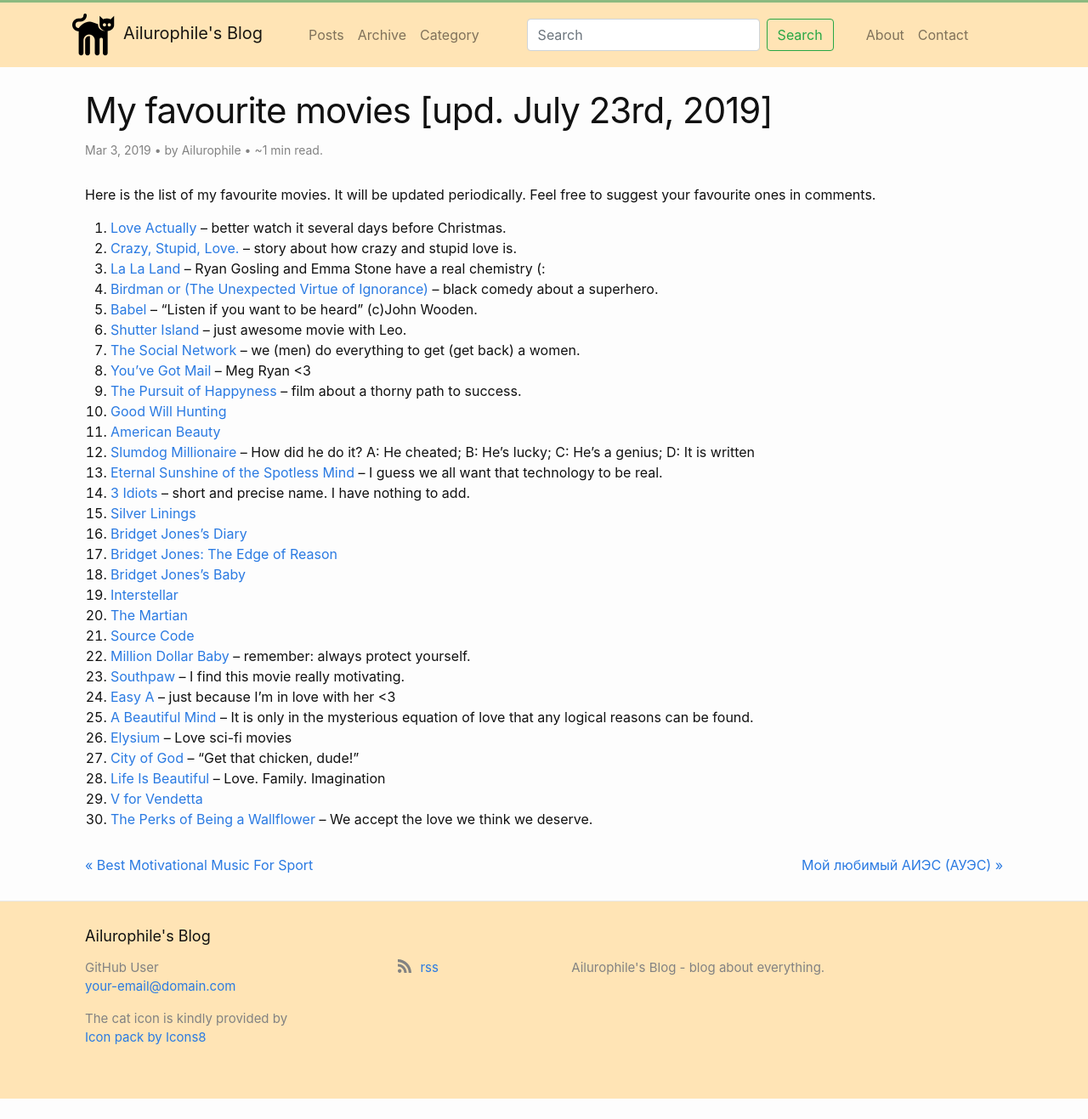
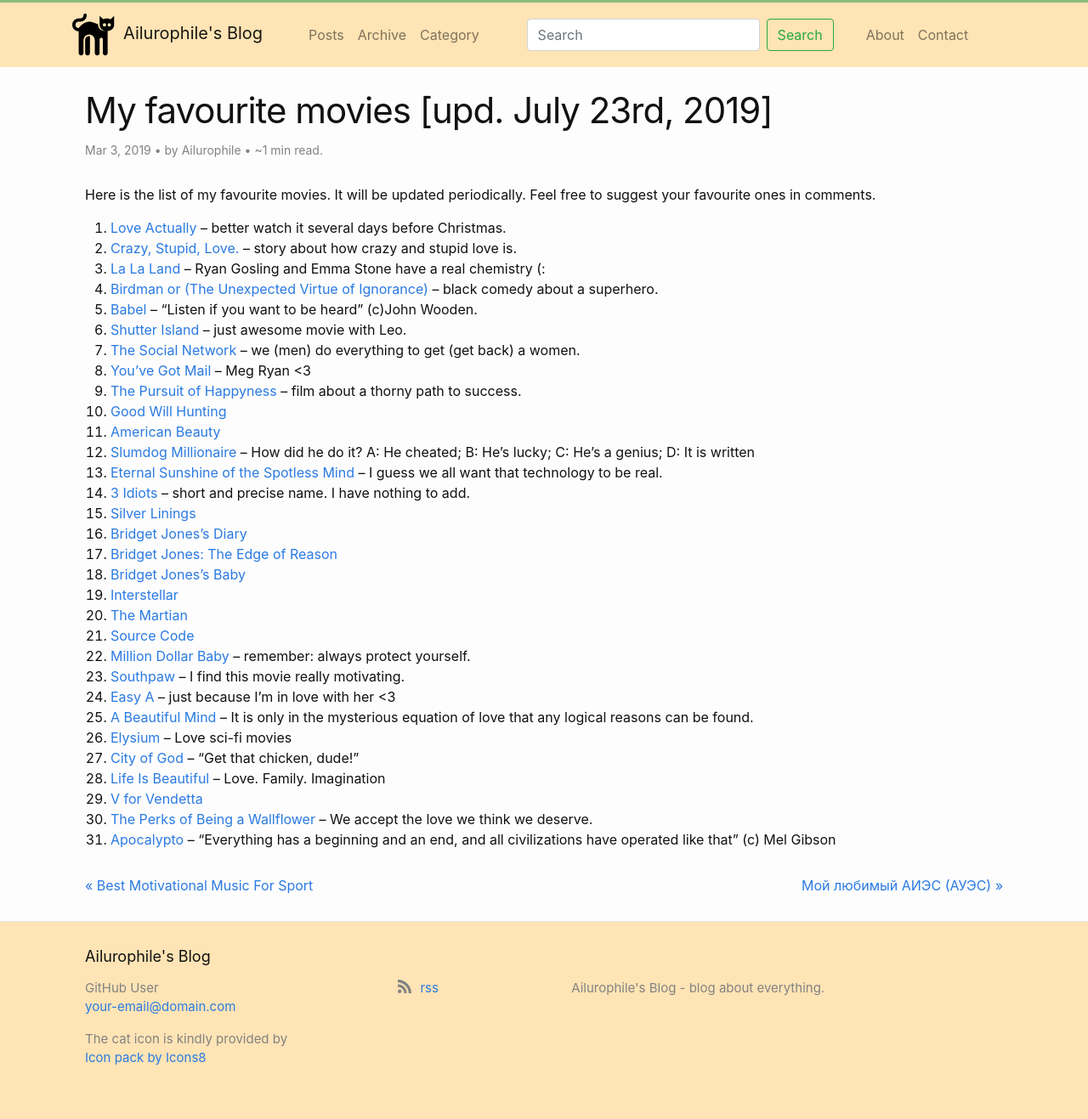
Before and after one commit to dovletov/dovletov.github.io, a Jekyll site: the page built from _posts/2019-03-03-my-favourite-movies.md, in a window 1280 px wide. Shown: the whole page at 85% size. Built offline with Jekyll 4.4.1, drawn with Linux system fonts in a browser that asks for light colours; comment, search, counter and statistics services are not loaded; before the commit the page ends 1293 px from its top, so only the background shows below that.

Commit message:
Added new movie

```diff
--- a/_posts/2019-03-03-my-favourite-movies.md
+++ b/_posts/2019-03-03-my-favourite-movies.md
@@ -45,3 +45,4 @@
 28. [Life Is Beautiful](https://www.imdb.com/title/tt0118799/) -- Love. Family. Imagination
 29. [V for Vendetta](https://www.imdb.com/title/tt0434409/)
 30. [The Perks of Being a Wallflower](https://www.imdb.com/title/tt1659337/) -- We accept the love we think we deserve.
+31. [Apocalypto](https://www.imdb.com/title/tt0472043/) -- "Everything has a beginning and an end, and all civilizations have operated like that" (c) Mel Gibson
```
